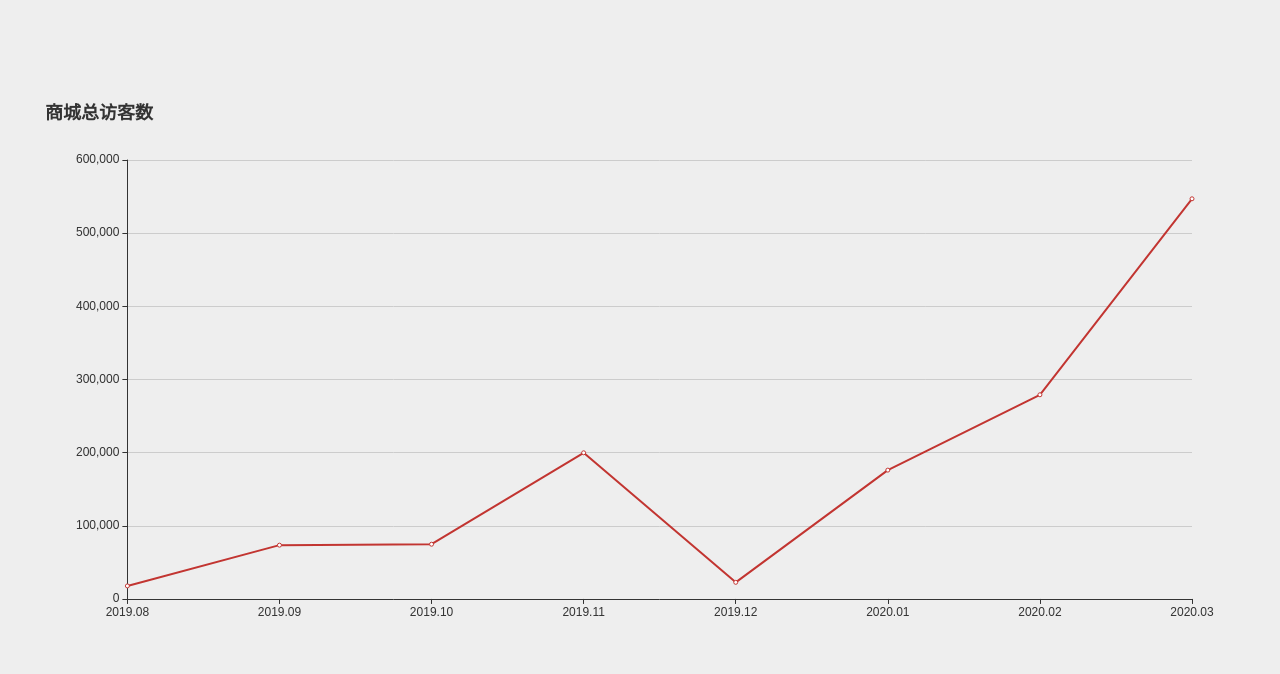
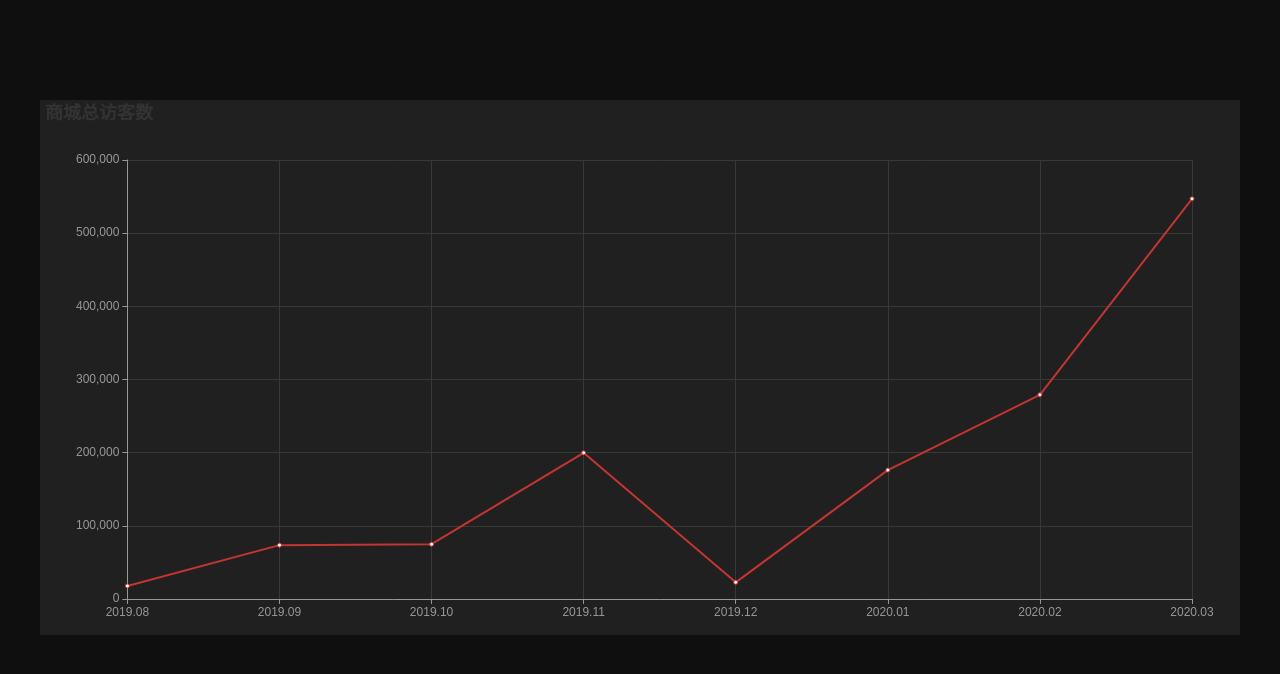
Before and after one commit to youguangfei/h5-echarts-swiper-2017, a plain HTML site: page index.html in a window 1280 px wide. Drawn offline with Linux system fonts and the light colour scheme.

Commit message:
折线图背景色，边框色

```diff
--- a/css/page.css
+++ b/css/page.css
@@ -5,6 +5,7 @@
         color:#000;
         margin: 0;
         padding: 0;
+        background:rgba(15,15,15,1);
 }
     .swiper-container {
        width: 1200px;
--- a/index.html
+++ b/index.html
@@ -68,6 +68,7 @@
 
 			function getOption(options) {
 				var option = {
+					backgroundColor:'rgba(33,32,32,1)',
 					title: {
 						text: options.title
 					},
@@ -86,10 +87,36 @@
 					xAxis: {
 						type: 'category',
 						boundaryGap: false,
-						data:  options.xAxisData
+						data:  options.xAxisData,
+						axisLine:{
+							lineStyle:{
+								color:'#979797',
+							}
+						},
+						splitLine: {
+							show: true,
+							lineStyle:{
+								color: ['#383838'],
+								width: 1,
+								type: 'solid'
+							}
+						}
 					},
 					yAxis: {
-						type: 'value'
+						type: 'value',
+						axisLine:{
+							lineStyle:{
+								color:'#979797',
+							}
+						},
+						splitLine: {
+							show: true,
+							lineStyle:{
+								color: ['#383838'],
+								width: 1,
+								type: 'solid'
+							}
+						}
 					},
 					series: [{
 						name: '注册用户增长',
```
